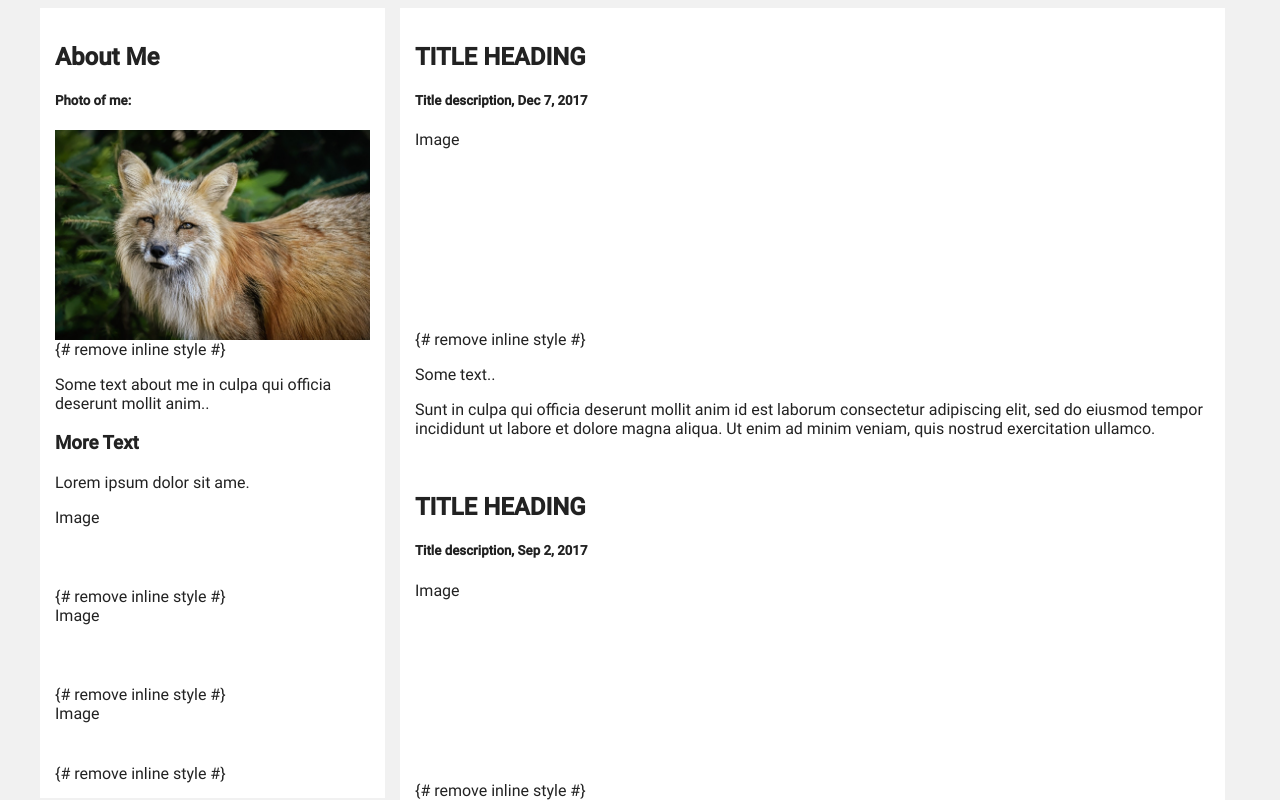
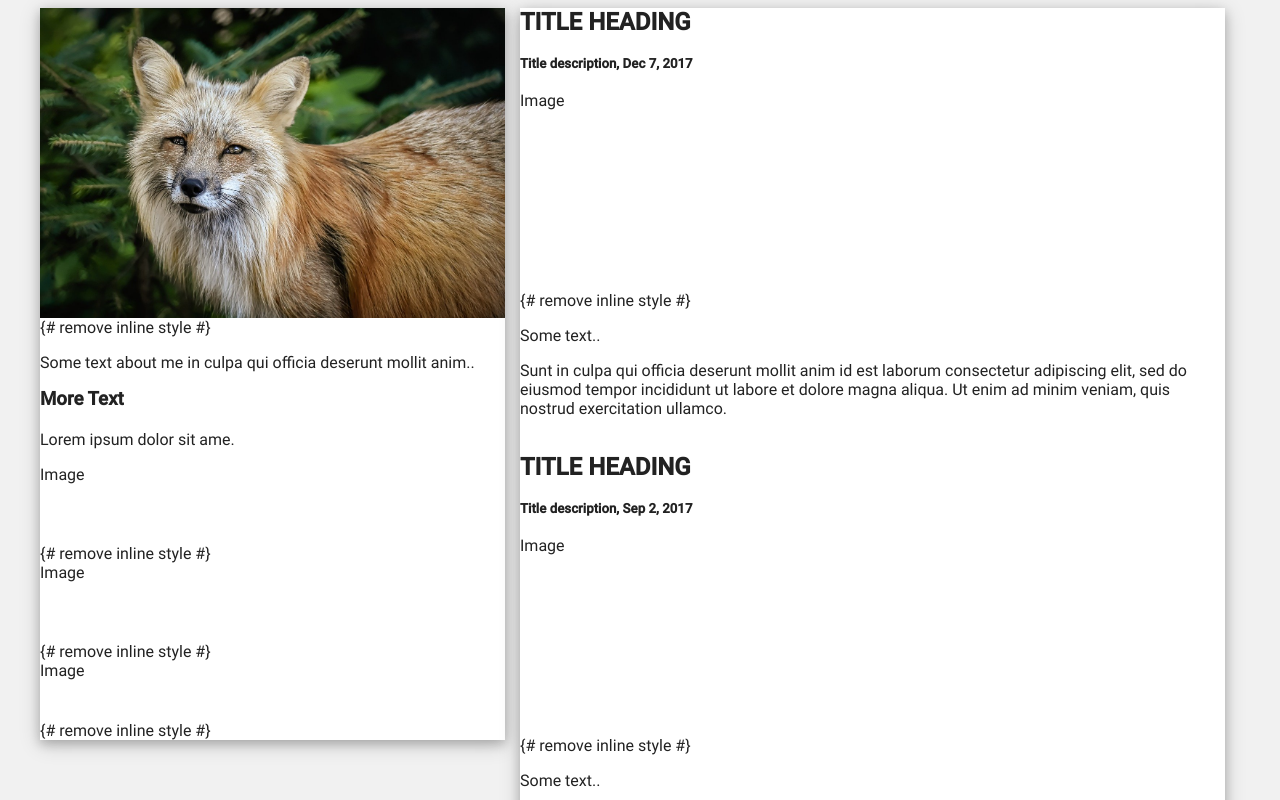
Before and after one commit to SeanVowles/SeanVowles.github.io, a website: page index.html in a window 1280 px wide. Shown: the top 800 px of the page. Drawn offline with Linux system fonts and the light colour scheme.

Commit message:
Removes margins on headers and adds box shadows to columns

```diff
--- a/assets/styles/modules/_typography.scss
+++ b/assets/styles/modules/_typography.scss
@@ -54,5 +54,14 @@
           /* Safari, Android, iOS */ url("../fonts/../fonts/-v20-latin-700.svg#../fonts/") format("svg"); /* Legacy iOS */
 }
 
+h1,
+h2,
+h3,
+h4,
+h5,
+h6 {
+     margin: 0 0 20px 0;
+}
+
 // Variables
-$site-font: 'Roboto', sans-serif;
+$site-font: "Roboto", sans-serif;
--- a/assets/styles/partials/_base.scss
+++ b/assets/styles/partials/_base.scss
@@ -21,7 +21,7 @@
 .column {
   background-color: $white;
   margin: 0 15px 15px 0;
-  padding: 15px;
+  box-shadow: 0 4px 10px 0 rgba(0,0,0,0.2),0 4px 20px 0 rgba(0,0,0,0.19);
 }
 
 @media (max-width: 600px) {
--- a/assets/styles/partials/_main.scss
+++ b/assets/styles/partials/_main.scss
@@ -1,6 +1,6 @@
 /* Main column */
 .main {
-    flex: 70%;
+    flex: 60%;
 }
 
 @media (max-width: 600px) {
--- a/assets/styles/partials/_side.scss
+++ b/assets/styles/partials/_side.scss
@@ -1,7 +1,7 @@
 /* Create two unequal columns that sits next to each other */
 /* Sidebar/left column */
 .side {
-    flex: 30%;
+    flex: 40%;
 }
 
 .side .profile-image {
--- a/index.html
+++ b/index.html
@@ -10,8 +10,6 @@
             <div class="row">
                 <div class="side">
                     <div class="column">
-                        <h2>About Me</h2>
-                        <h5>Photo of me:</h5>
                         <div class="profile-image">
                              <img src="images/fox.jpg" alt="profile-photo" class="img-responsive">
                         </div>
```
Also changed, not shown: styles/main.css.
